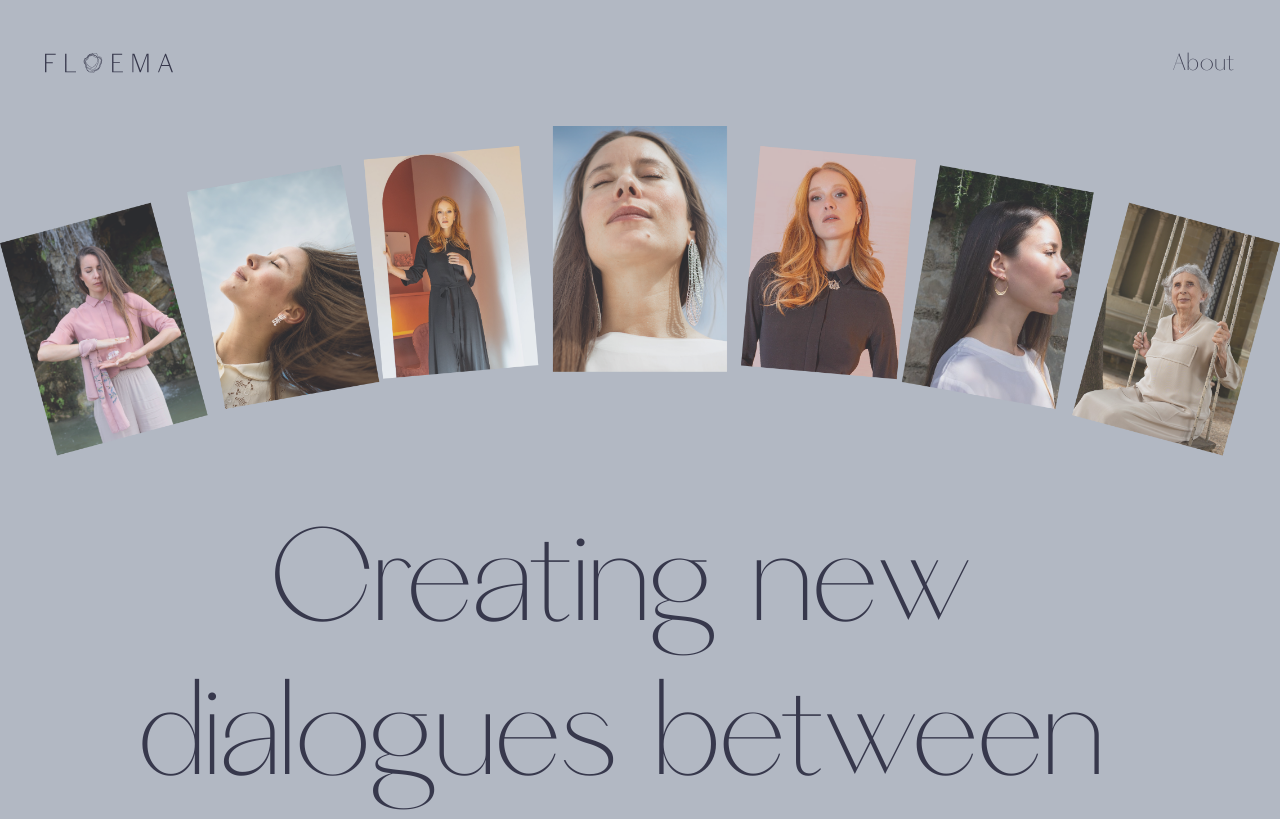
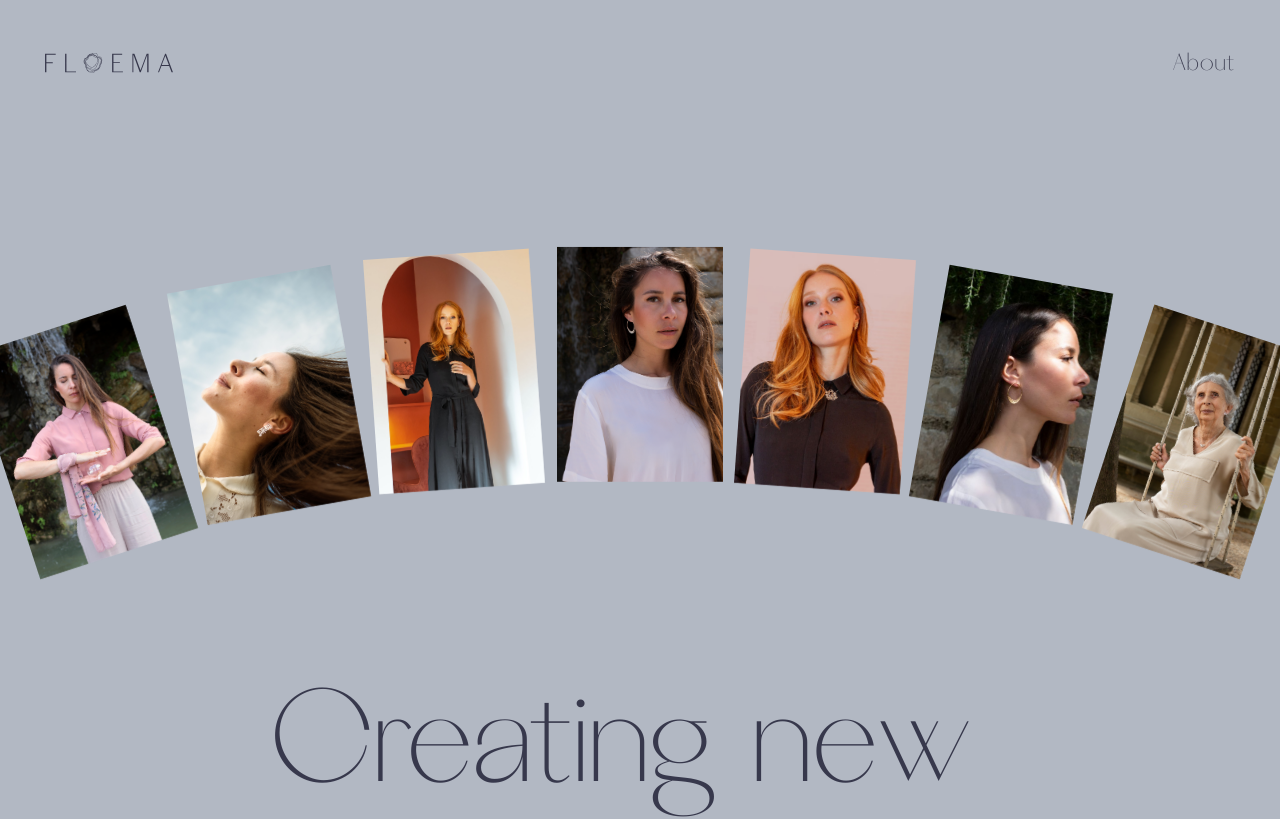
Before and after one commit to yanze-yang/floema, a Next.js app: page / in a window 1280 px wide. Shown: the top 819 px of the page. Built offline with nearby package versions, Linux system fonts and the light colour scheme.

Commit message:
build gallary of photo and poster

```diff
--- a/pages/about/index.tsx
+++ b/pages/about/index.tsx
@@ -1,9 +1,11 @@
+/* eslint-disable @next/next/no-img-element */
 import React from "react";
 import Navbar from "../../components/Navbar";
 import ContainerMax from "./ContainerMax";
 import styled from "styled-components";
 import MotionText from "./MotionText";
 import Introduction from "./Introduction";
+import { motion } from "framer-motion";
 
 export async function getStaticProps() {
   return {
@@ -30,14 +32,108 @@ const Header = styled.div`
   }
 `;
 
+const CarouselPhoto = styled.div`
+  display: none;
+
+  @media screen and (min-width: 1024px) {
+    display: flex;
+    gap: 1.2rem;
+    padding: 8rem 0;
+  }
+`;
+
 export default function AboutIndex() {
   return (
     <div style={{ backgroundColor: "#B2B8C3", color: "#37384C" }}>
       <ContainerMax>
         <Navbar isDarkLogo />
-        <picture>
-          <img src="/CAROUSEL PHOTOS.png" alt="image" />
-        </picture>
+
+        <CarouselPhoto>
+          <motion.picture
+            initial={{ opacity: 0, rotate: -18, y: "30%" }}
+            whileInView={{
+              opacity: 1,
+              transition: { duration: 0.8, delay: 0 },
+            }}
+            viewport={{ once: false }}
+            transition={{ duration: 0.2 }}
+            whileHover={{ scale: 1.1, zIndex: 100 }}
+          >
+            <img src="/carousel_photo/1.png" alt="image" />
+          </motion.picture>
+          <motion.picture
+            initial={{ opacity: 0, rotate: -10, y: "10%" }}
+            whileInView={{
+              opacity: 1,
+              transition: { duration: 0.8, delay: 0.1 },
+            }}
+            viewport={{ once: false }}
+            transition={{ duration: 0.2 }}
+            whileHover={{ scale: 1.2, zIndex: 100 }}
+          >
+            <img src="/carousel_photo/2.png" alt="image" />
+          </motion.picture>
+          <motion.picture
+            initial={{ opacity: 0, rotate: -4, y: "0%" }}
+            whileInView={{
+              opacity: 1,
+              transition: { duration: 0.8, delay: 0.15 },
+            }}
+            viewport={{ once: false }}
+            transition={{ duration: 0.2 }}
+            whileHover={{ scale: 1.3, zIndex: 100 }}
+          >
+            <img src="/carousel_photo/3.png" alt="image" />
+          </motion.picture>
+          <motion.picture
+            initial={{ opacity: 0, y: "-3%" }}
+            whileInView={{
+              opacity: 1,
+              transition: { duration: 0.8, delay: 0.2 },
+            }}
+            viewport={{ once: false }}
+            transition={{ duration: 0.2 }}
+            whileHover={{ scale: 1.4, zIndex: 100 }}
+          >
+            <img src="/carousel_photo/4.png" alt="image" />
+          </motion.picture>
+          <motion.picture
+            initial={{ opacity: 0, rotate: 4, y: "0%" }}
+            whileInView={{
+              opacity: 1,
+              transition: { duration: 0.8, delay: 0.25 },
+            }}
+            viewport={{ once: false }}
+            transition={{ duration: 0.2 }}
+            whileHover={{ scale: 1.3, zIndex: 100 }}
+          >
+            <img src="/carousel_photo/5.png" alt="image" />
+          </motion.picture>
+          <motion.picture
+            initial={{ opacity: 0, rotate: 10, y: "10%" }}
+            whileInView={{
+              opacity: 1,
+              transition: { duration: 0.8, delay: 0.3 },
+            }}
+            viewport={{ once: false }}
+            transition={{ duration: 0.2 }}
+            whileHover={{ scale: 1.2, zIndex: 100 }}
+          >
+            <img src="/carousel_photo/6.png" alt="image" />
+          </motion.picture>
+          <motion.picture
+            initial={{ opacity: 0, rotate: 18, y: "30%" }}
+            whileInView={{
+              opacity: 1,
+              transition: { duration: 0.8, delay: 0.35 },
+            }}
+            viewport={{ once: false }}
+            transition={{ duration: 0.2 }}
+            whileHover={{ scale: 1.1, zIndex: 100 }}
+          >
+            <img src="/carousel_photo/7.png" alt="image" />
+          </motion.picture>
+        </CarouselPhoto>
         <Header>
           <h1>
             <MotionText>
@@ -78,7 +174,6 @@ export default function AboutIndex() {
             2016- February 2017).
           </p>
         </Introduction>
-
         <picture>
           <img src="/mockup_img_01.png" alt="image" />
         </picture>
@@ -111,9 +206,92 @@ export default function AboutIndex() {
             eliminate the child brides phenomenon.
           </p>
         </Introduction>
-        <picture>
-          <img src="/CAROUSEL POSTERS.png" alt="image" />
-        </picture>
+        <CarouselPhoto>
+          <motion.picture
+            initial={{ opacity: 0, rotate: -18, y: "30%" }}
+            whileInView={{
+              opacity: 1,
+              transition: { duration: 0.8, delay: 0 },
+            }}
+            viewport={{ once: false }}
+            transition={{ duration: 0.2 }}
+            whileHover={{ scale: 1.1, zIndex: 100 }}
+          >
+            <img src="/carousel_poster/1.jpg" alt="image" />
+          </motion.picture>
+          <motion.picture
+            initial={{ opacity: 0, rotate: -10, y: "10%" }}
+            whileInView={{
+              opacity: 1,
+              transition: { duration: 0.8, delay: 0.1 },
+            }}
+            viewport={{ once: false }}
+            transition={{ duration: 0.2 }}
+            whileHover={{ scale: 1.2, zIndex: 100 }}
+          >
+            <img src="/carousel_poster/2.jpg" alt="image" />
+          </motion.picture>
+          <motion.picture
+            initial={{ opacity: 0, rotate: -4, y: "0%" }}
+            whileInView={{
+              opacity: 1,
+              transition: { duration: 0.8, delay: 0.15 },
+            }}
+            viewport={{ once: false }}
+            transition={{ duration: 0.2 }}
+            whileHover={{ scale: 1.3, zIndex: 100 }}
+          >
+            <img src="/carousel_poster/3.jpg" alt="image" />
+          </motion.picture>
+          <motion.picture
+            initial={{ opacity: 0, y: "-3%" }}
+            whileInView={{
+              opacity: 1,
+              transition: { duration: 0.8, delay: 0.2 },
+            }}
+            viewport={{ once: false }}
+            transition={{ duration: 0.2 }}
+            whileHover={{ scale: 1.4, zIndex: 100 }}
+          >
+            <img src="/carousel_poster/4.jpg" alt="image" />
+          </motion.picture>
+          <motion.picture
+            initial={{ opacity: 0, rotate: 4, y: "0%" }}
+            whileInView={{
+              opacity: 1,
+              transition: { duration: 0.8, delay: 0.25 },
+            }}
+            viewport={{ once: false }}
+            transition={{ duration: 0.2 }}
+            whileHover={{ scale: 1.3, zIndex: 100 }}
+          >
+            <img src="/carousel_poster/5.jpg" alt="image" />
+          </motion.picture>
+          <motion.picture
+            initial={{ opacity: 0, rotate: 10, y: "10%" }}
+            whileInView={{
+              opacity: 1,
+              transition: { duration: 0.8, delay: 0.3 },
+            }}
+            viewport={{ once: false }}
+            transition={{ duration: 0.2 }}
+            whileHover={{ scale: 1.2, zIndex: 100 }}
+          >
+            <img src="/carousel_poster/6.jpg" alt="image" />
+          </motion.picture>
+          <motion.picture
+            initial={{ opacity: 0, rotate: 18, y: "30%" }}
+            whileInView={{
+              opacity: 1,
+              transition: { duration: 0.8, delay: 0.35 },
+            }}
+            viewport={{ once: false }}
+            transition={{ duration: 0.2 }}
+            whileHover={{ scale: 1.1, zIndex: 100 }}
+          >
+            <img src="/carousel_poster/7.jpg" alt="image" />
+          </motion.picture>
+        </CarouselPhoto>
         <Header>
           <h1>
             <MotionText>
@@ -163,7 +341,6 @@ export default function AboutIndex() {
             they shine again. Finally, rinse and dry with soft cloth.
           </p>
         </Introduction>
-
         <Introduction
           labelName="SUSTAIN ABILITY"
           imageSrc="/intro_img_04.png"
```
